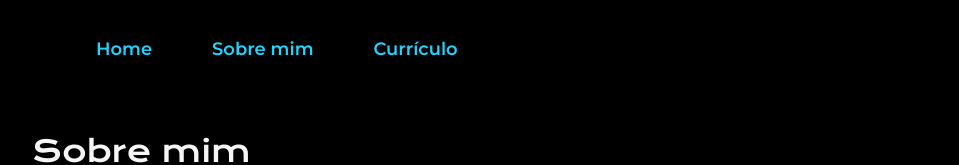
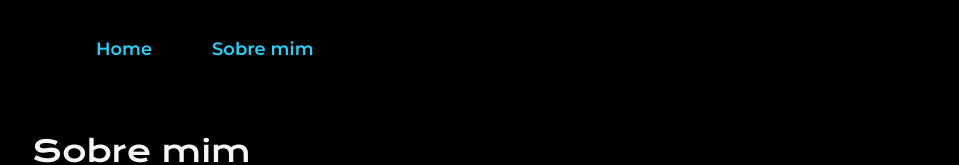
Before and after one commit to jvGodoi/portfolio, a plain HTML site: page about.html in a window 1280 px wide. Shown: the top 165 px of the page, without its empty margins (160-1119 px from the left). Drawn offline with nearby package versions, Linux system fonts and the light colour scheme.

Commit message:
Update about.html

```diff
--- a/about.html
+++ b/about.html
@@ -19,7 +19,6 @@
         <a href="about.html" target="_blank" class="head__links__link"
           >Sobre mim</a
         >
-        <a href="curriculo.html" class="head__links__link">Currículo</a>
       </nav>
     </header>
     <main class="main">
```
